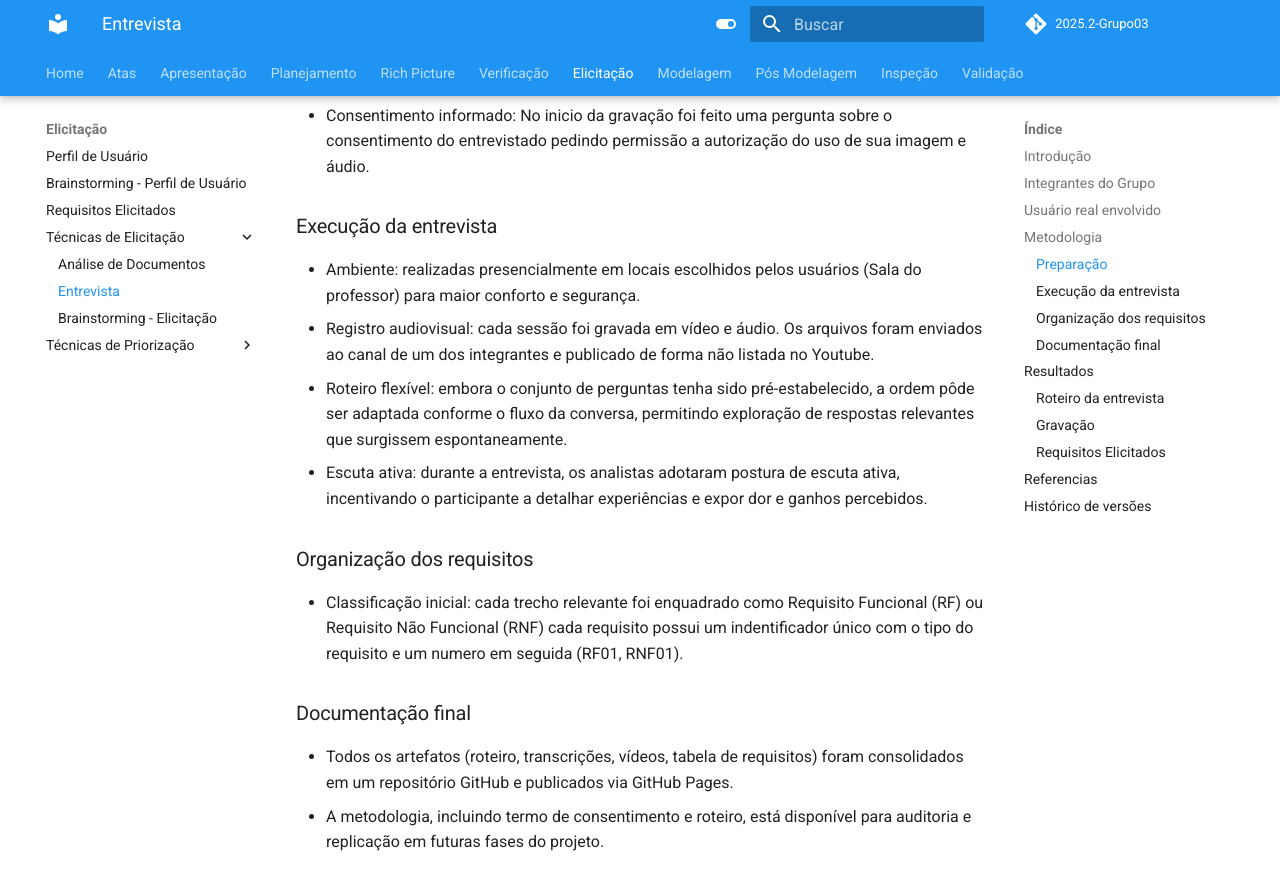
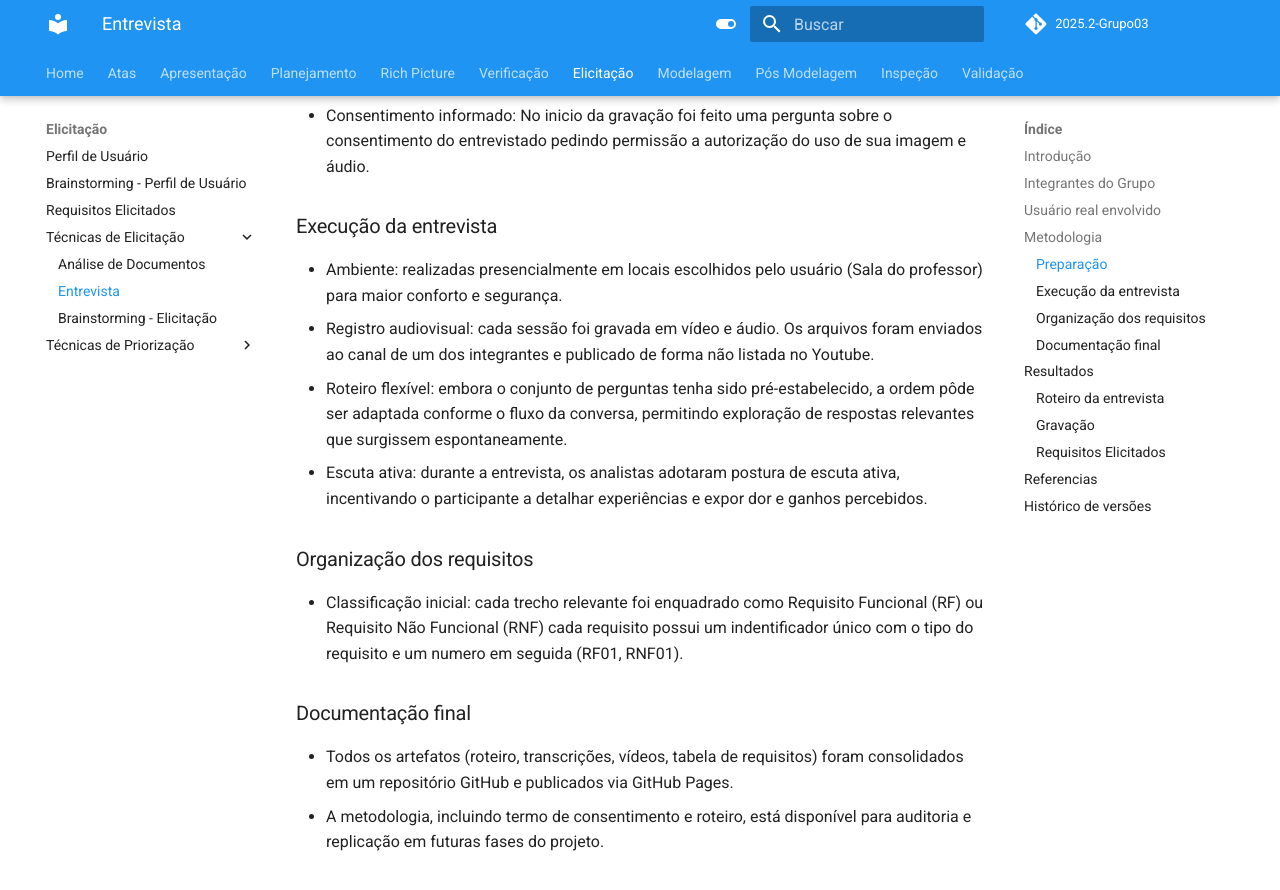
Before and after one commit to Requisitos-de-Software/2025.2-Grupo03, an MkDocs documentation site: the page built from docs/Elicitacao/entrevista.md, in a window 1280 px wide and 900 px high, scrolled down 1400 px. Shown: the top 890 px of the window. Built offline with MkDocs 1.6.1 and Material for MkDocs 9.7.7, drawn with Linux system fonts in a browser that asks for light colours; comment, search, counter and statistics services are not loaded; some of the changed text lies outside the part shown.

Commit message:
Revise language for clarity and consistency

```diff
--- a/docs/Elicitacao/entrevista.md
+++ b/docs/Elicitacao/entrevista.md
@@ -39,7 +39,7 @@
 - Consentimento informado: No inicio da gravação foi feito uma pergunta sobre o consentimento do entrevistado pedindo permissão a autorização do uso de sua imagem e áudio.
 
 ### Execução da entrevista
-- Ambiente: realizadas presencialmente em locais escolhidos pelos usuários (Sala do professor) para maior conforto e segurança.
+- Ambiente: realizadas presencialmente em locais escolhidos pelo usuário (Sala do professor) para maior conforto e segurança.
 - Registro audiovisual: cada sessão foi gravada em vídeo e áudio. Os arquivos foram enviados ao canal de um dos integrantes e publicado de forma não listada no Youtube.
 - Roteiro flexível: embora o conjunto de perguntas tenha sido pré-estabelecido, a ordem pôde ser adaptada conforme o fluxo da conversa, permitindo exploração de respostas relevantes que surgissem espontaneamente.
 - Escuta ativa: durante a entrevista, os analistas adotaram postura de escuta ativa, incentivando o participante a detalhar experiências e expor dor e ganhos percebidos.
@@ -97,7 +97,7 @@
 | RNF09 | O sistema deve estar disponível 24 horas por dia, 7 dias por semana, com tempo de indisponibilidade máximo de 1% ao mês. | [Entrevista](https://requisitos-de-software.github.io/2025.2-Grupo03/Elicitacao/entrevista/) | Sim |
 | RNF10 | O tempo de resposta para carregamento de dashboards e gráficos deve ser inferior a 3 segundos.   | [Entrevista](https://requisitos-de-software.github.io/2025.2-Grupo03/Elicitacao/entrevista/) | Não |
 | RNF11 | O sistema deve ser compatível com dispositivos móveis (responsividade).                          | [Entrevista](https://requisitos-de-software.github.io/2025.2-Grupo03/Elicitacao/entrevista/) | Não |
-| RNF12 | O sistema deve seguir padrões de acessibilidade para garantir usabilidade a todos os usuários. | [Entrevista](https://requisitos-de-software.github.io/2025.2-Grupo03/Elicitacao/entrevista/) | Não |
+| RNF12 | O sistema deve seguir padrões de acessibilidade para garantir usabilidade a todos os indivíduos. | [Entrevista](https://requisitos-de-software.github.io/2025.2-Grupo03/Elicitacao/entrevista/) | Não |
 | RNF13 | O sistema deve possibilitar integração com outros AVAs e sistemas educacionais externos. | [Entrevista](https://requisitos-de-software.github.io/2025.2-Grupo03/Elicitacao/entrevista/) | Não |
 | RNF14 | O sistema deve permitir escalabilidade para atender um número crescente de alunos e módulos sem perda de desempenho. | [Entrevista](https://requisitos-de-software.github.io/2025.2-Grupo03/Elicitacao/entrevista/) | Sim |
 | RNF15 | O sistema deve garantir a privacidade dos dados dos estudantes em conformidade com a LGPD.       | [Entrevista](https://requisitos-de-software.github.io/2025.2-Grupo03/Elicitacao/entrevista/) | Sim|
```
Also changed, not shown: other parts of docs/Elicitacao/entrevista.md (+2 -2 lines).
